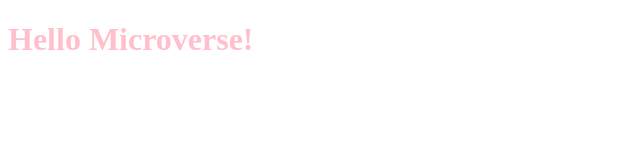
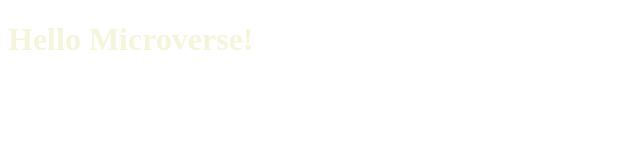
Before and after one commit to Sohail006/Hello-World, a plain HTML site: page index.html in a window 1280 px wide. Shown: the whole page, without its empty margins (0-640 px from the left). Drawn offline with Linux system fonts and the light colour scheme.

Commit message:
Modified style file

```diff
--- a/style.css
+++ b/style.css
@@ -1,3 +1,3 @@
 h1 {
-  color: pink;
- }
+    color: beige;
+  }
```
